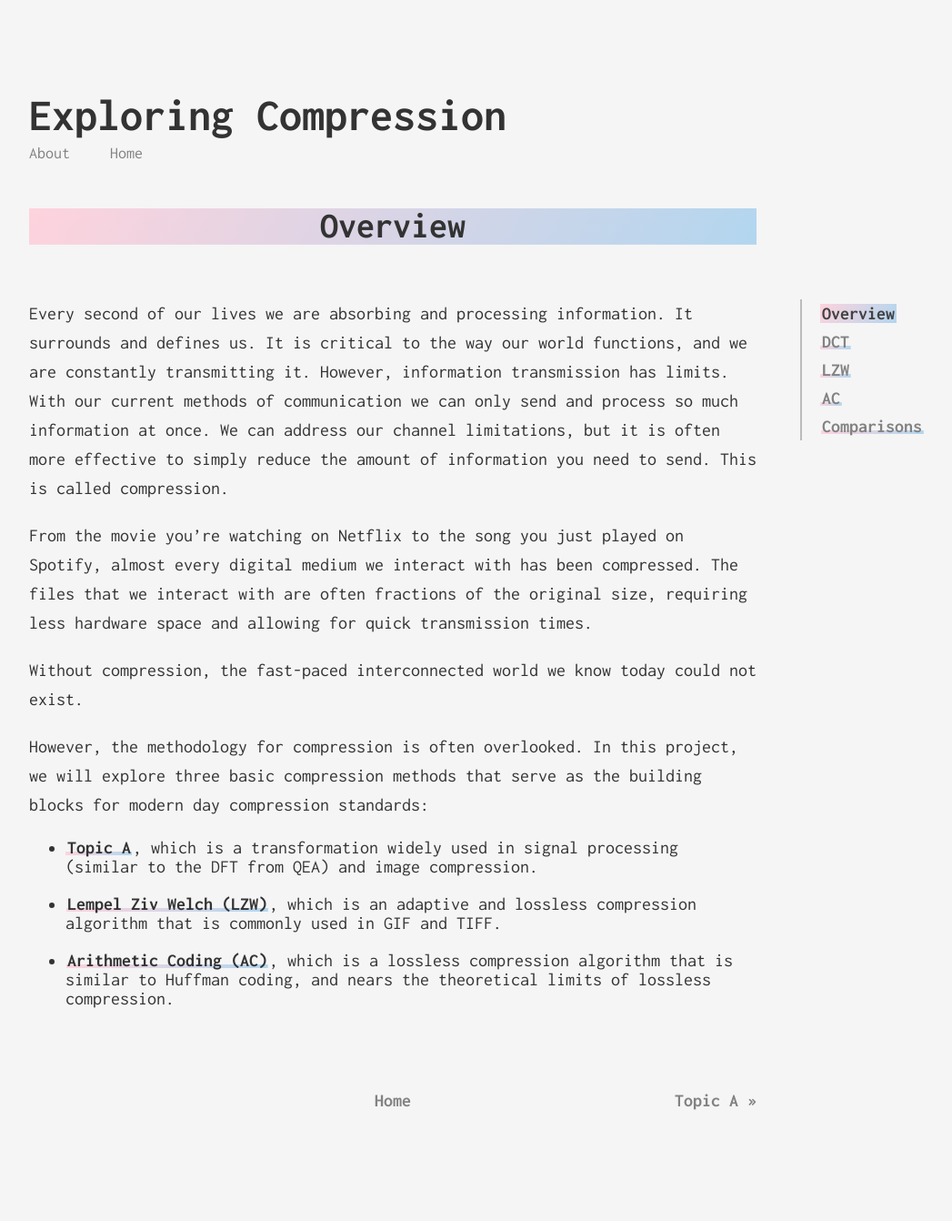
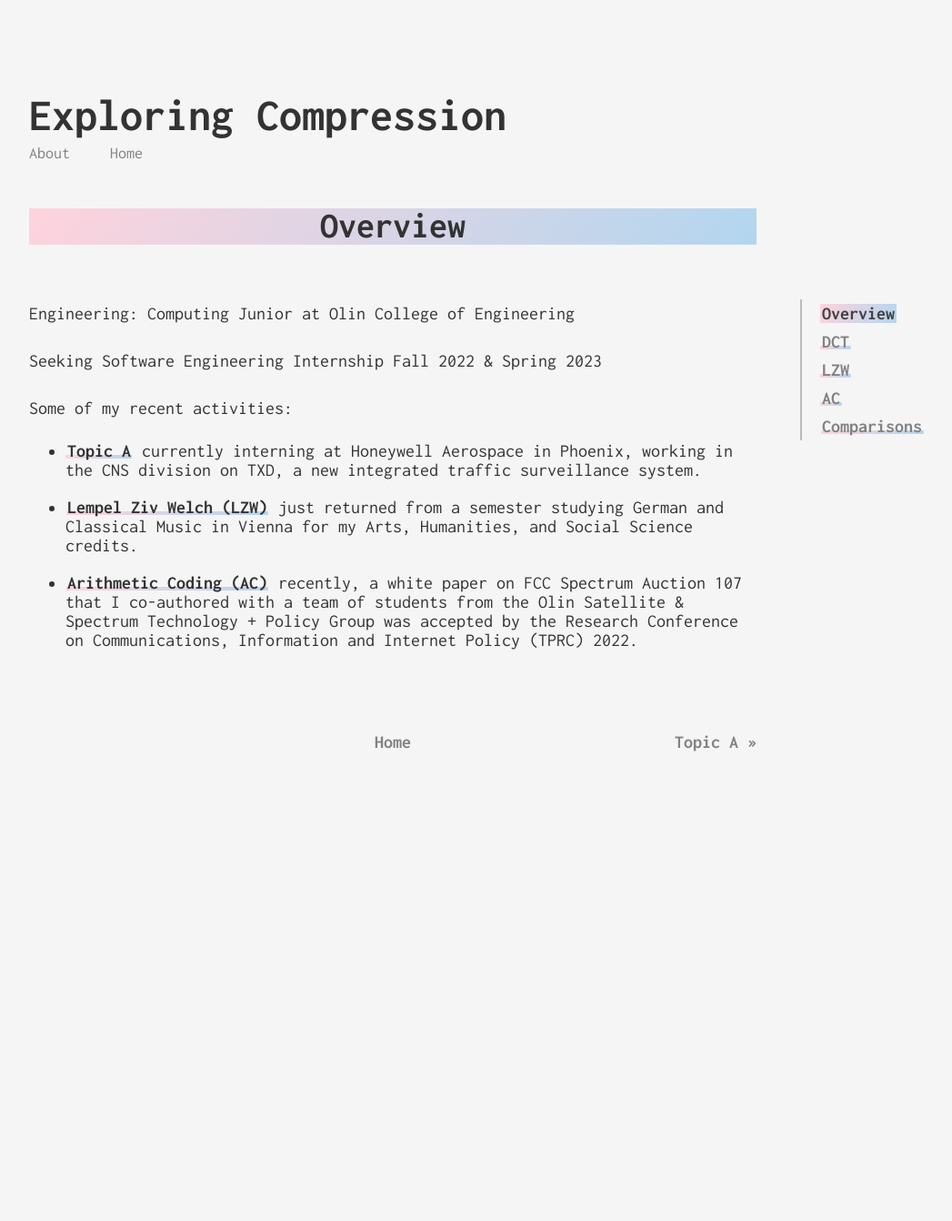
Before and after one commit to liloheinrich/testsite, a Jekyll site: the page built from _posts/2030-01-01-intro.markdown, in a window 1280 px wide. Shown: the whole page at 91% size, without its empty margins (208-1255 px from the left). Built offline with Jekyll 4.4.1, drawn with Linux system fonts in a browser that asks for light colours; nearby versions of some CDN libraries; after the commit the page ends 948 px from its top, so only the background shows below that.

Commit message:
start personalizing?

```diff
--- a/_posts/2030-01-01-intro.markdown
+++ b/_posts/2030-01-01-intro.markdown
@@ -6,14 +6,12 @@ date:   2020-12-12
 tags: [toc]
 ---
 
-Every second of our lives we are absorbing and processing information. It surrounds and defines us. It is critical to the way our world functions, and we are constantly transmitting it. However, information transmission has limits. With our current methods of communication we can only send and process so much information at once. We can address our channel limitations, but it is often more effective to simply reduce the amount of information you need to send. This is called compression.
+Engineering: Computing Junior at Olin College of Engineering
 
-From the movie you’re watching on Netflix to the song you just played on Spotify, almost every digital medium we interact with has been compressed. The files that we interact with are often fractions of the original size, requiring less hardware space and allowing for quick transmission times.
+Seeking Software Engineering Internship Fall 2022 & Spring 2023
 
-Without compression, the fast-paced interconnected world we know today could not exist.
+Some of my recent activities:
 
-However, the methodology for compression is often overlooked. In this project, we will explore three basic compression methods that serve as the building blocks for modern day compression standards:
-
-- [**Topic A**]({{ site.posts[1].url | prepend: site.baseurl }}){: .underline--magical .scroll_top }, which is a transformation widely used in signal processing (similar to the DFT from QEA) and image compression.
-- [**Lempel Ziv Welch (LZW)**]({{ site.posts[2].url | prepend: site.baseurl }}){: .underline--magical .scroll_top}, which is an adaptive and lossless compression algorithm that is commonly used in GIF and TIFF.
-- [**Arithmetic Coding (AC)**]({{ site.posts[3].url | prepend: site.baseurl }}){: .underline--magical .scroll_top}, which is a lossless compression algorithm that is similar to Huffman coding, and nears the theoretical limits of lossless compression.
+- [**Topic A**]({{ site.posts[1].url | prepend: site.baseurl }}){: .underline--magical .scroll_top } currently interning at Honeywell Aerospace in Phoenix, working in the CNS division on TXD, a new integrated traffic surveillance system.
+- [**Lempel Ziv Welch (LZW)**]({{ site.posts[2].url | prepend: site.baseurl }}){: .underline--magical .scroll_top} just returned from a semester studying German and Classical Music in Vienna for my Arts, Humanities, and Social Science credits.
+- [**Arithmetic Coding (AC)**]({{ site.posts[3].url | prepend: site.baseurl }}){: .underline--magical .scroll_top} recently, a white paper on FCC Spectrum Auction 107 that I co-authored with a team of students from the Olin Satellite & Spectrum Technology + Policy Group was accepted by the Research Conference on Communications, Information and Internet Policy (TPRC) 2022.
```
